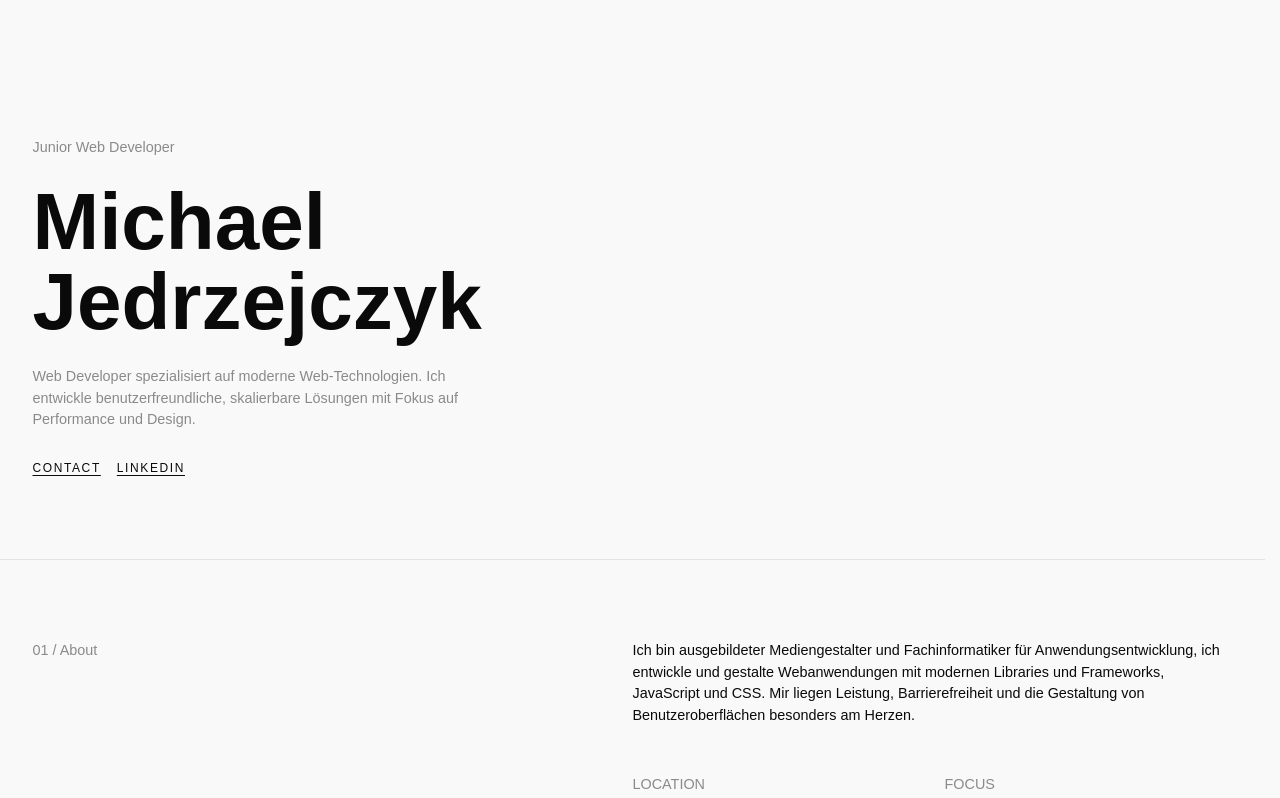
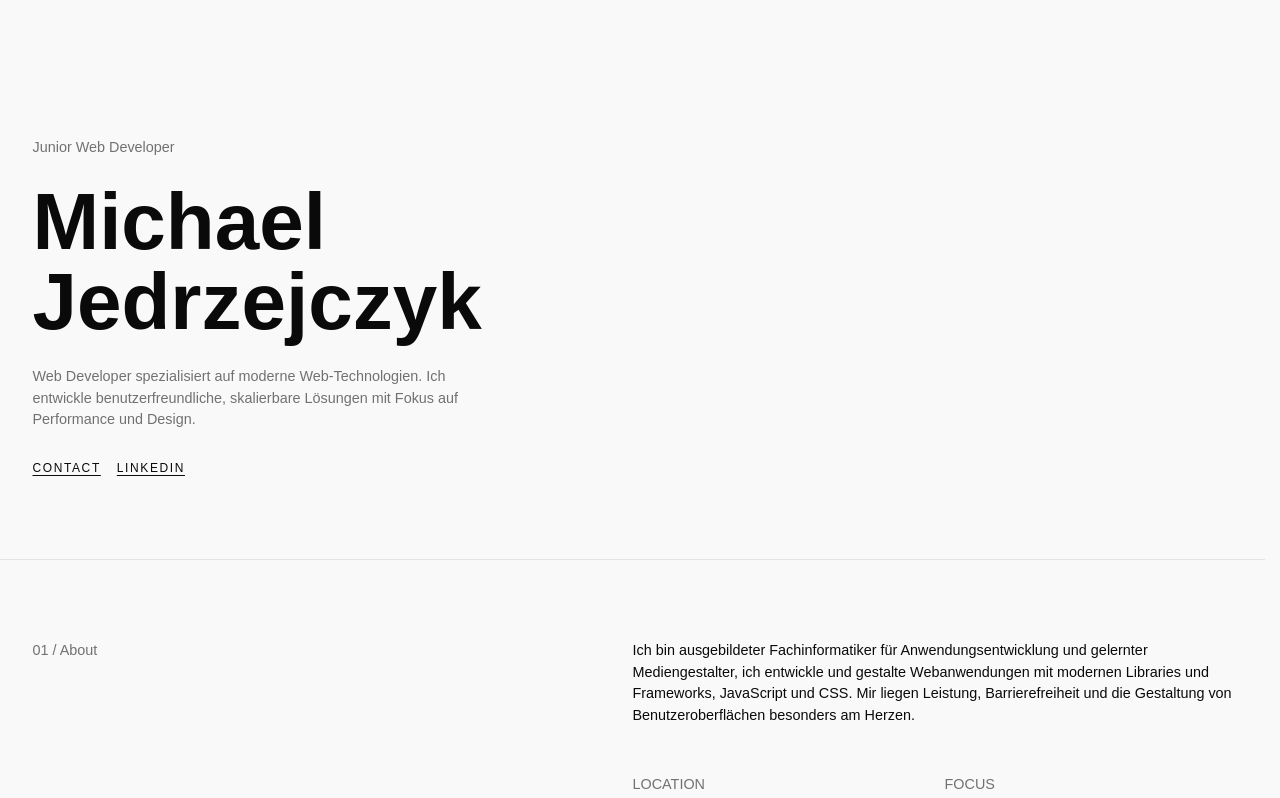
Before and after one commit to mkjed/mkjed-dev, a Nuxt app: page / in a window 1280 px wide. Shown: the part 240-1038 px from the top of the page. Built offline with nearby package versions, Linux system fonts and the light colour scheme.

Commit message:
fix: accent color

```diff
--- a/app/assets/css/style.css
+++ b/app/assets/css/style.css
@@ -1,7 +1,7 @@
 :root {
   --background: #f9f9f9;
   --foreground: #0a0a0a;
-  --accent: #8b8a8a;
+  --accent: #727171;
   --hover-background: #f0f0f0;
   --border: rgba(139, 138, 138, 0.2);
 
--- a/app/components/About.vue
+++ b/app/components/About.vue
@@ -26,9 +26,9 @@ const infoCardContent: InfoCard[] = [
       <p class="section-title">01 / About</p>
       <div class="right-col">
         <p>
-          Ich bin ausgebildeter Mediengestalter und Fachinformatiker für
-          Anwendungsentwicklung, ich entwickle und gestalte Webanwendungen mit
-          modernen Libraries und Frameworks, JavaScript und CSS. Mir liegen
+          Ich bin ausgebildeter Fachinformatiker für Anwendungsentwicklung und
+          gelernter Mediengestalter, ich entwickle und gestalte Webanwendungen
+          mit modernen Libraries und Frameworks, JavaScript und CSS. Mir liegen
           Leistung, Barrierefreiheit und die Gestaltung von Benutzeroberflächen
           besonders am Herzen.
         </p>
```
